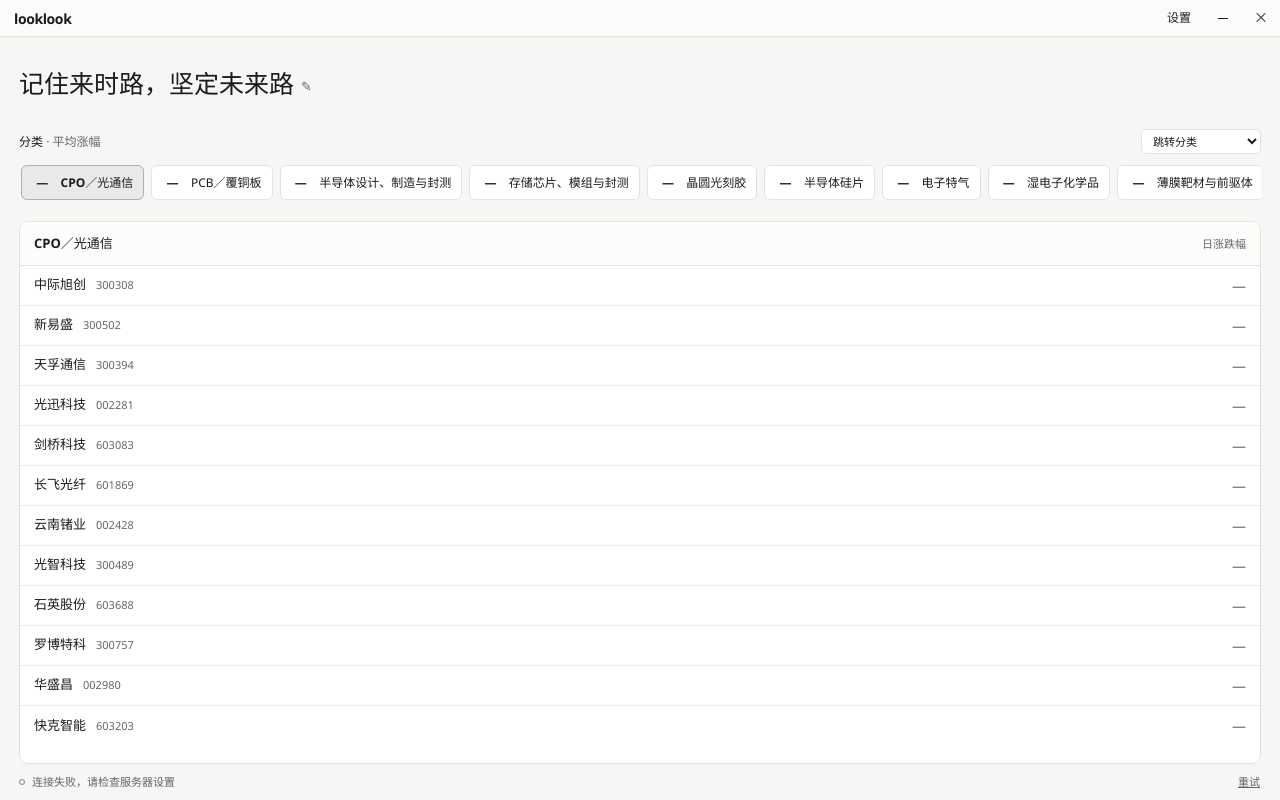
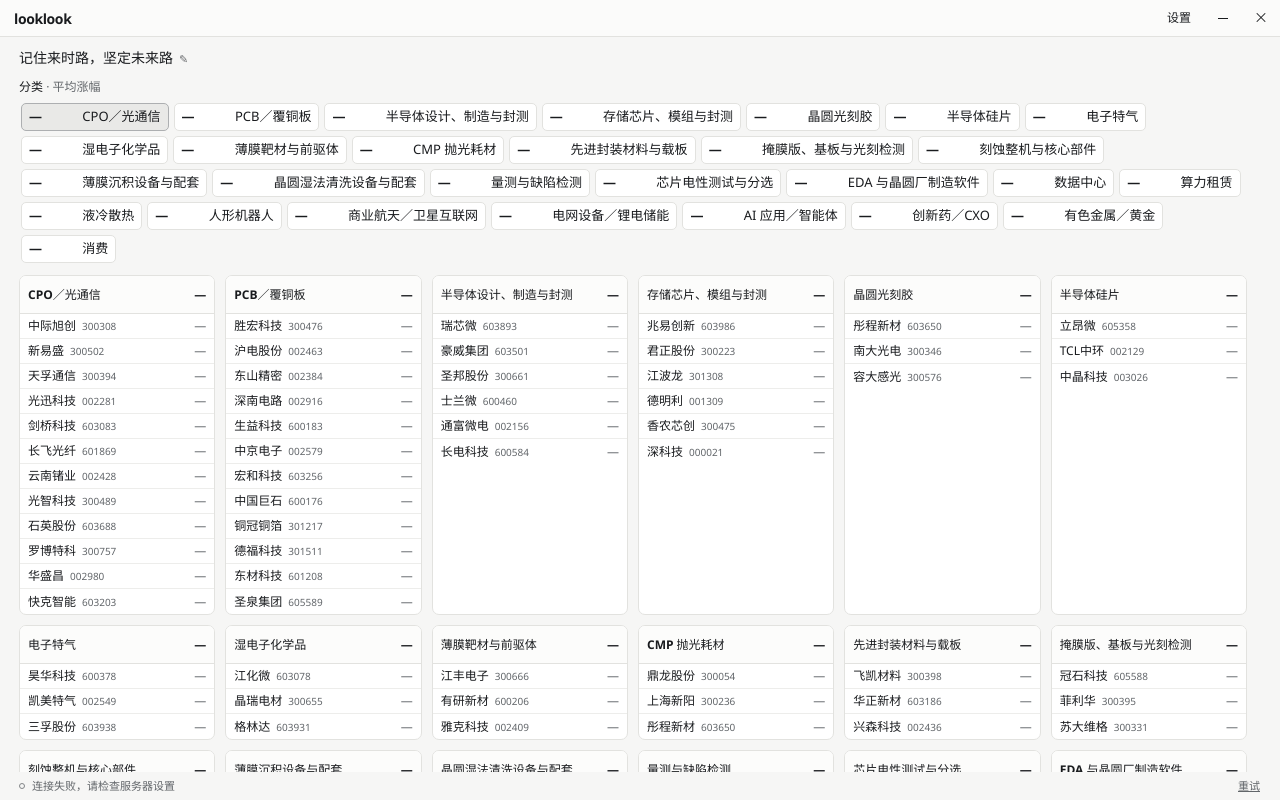
Before and after one commit to whath/looklook, a website built with Vite: page index.html in a window 1280 px wide. Built offline with nearby package versions, Linux system fonts and the light colour scheme; no server answers.

Commit message:
Show every category in the looklook quote grid

```diff
--- a/index.html
+++ b/index.html
@@ -32,21 +32,14 @@
           </form>
         </section>
 
-        <section class="categories" aria-label="分类行情">
+        <nav class="categories" aria-labelledby="category-label">
           <div class="categories-heading">
             <span id="category-label">分类<span class="categories-caption"> · 平均涨幅</span></span>
-            <select id="category-select" aria-label="跳转分类"></select>
           </div>
-          <div id="quote-tabs" class="tab-list" role="tablist" aria-labelledby="category-label"></div>
-        </section>
+          <div id="quote-tabs" class="tab-list"></div>
+        </nav>
 
-        <section id="stock-panel" class="stock-panel" role="tabpanel" tabindex="0" aria-label="个股涨幅">
-          <div class="stock-list-header">
-            <h2 id="group-name"></h2>
-            <span>日涨跌幅</span>
-          </div>
-          <div id="stock-list" class="stock-list" role="list" aria-label="当前分类标的" tabindex="0"></div>
-        </section>
+        <section id="stock-grid" class="stock-grid" tabindex="0" aria-label="按分类查看个股日涨跌幅"></section>
 
         <footer class="status" aria-live="polite">
           <span class="status-mark" aria-hidden="true"></span>
--- a/package.json
+++ b/package.json
@@ -1,6 +1,6 @@
 {
   "name": "looklook",
-  "version": "0.1.0",
+  "version": "0.1.1",
   "private": true,
   "type": "module",
   "description": "Windows desktop watchlist for A-share quotes",
--- a/src-tauri/Cargo.toml
+++ b/src-tauri/Cargo.toml
@@ -1,6 +1,6 @@
 [package]
 name = "looklook"
-version = "0.1.0"
+version = "0.1.1"
 description = "A compact desktop watchlist"
 edition = "2021"
 rust-version = "1.90"
--- a/src-tauri/tauri.conf.json
+++ b/src-tauri/tauri.conf.json
@@ -1,7 +1,7 @@
 {
   "$schema": "https://schema.tauri.app/config/2",
   "productName": "looklook",
-  "version": "0.1.0",
+  "version": "0.1.1",
   "identifier": "com.whath.looklook",
   "build": {
     "beforeDevCommand": "npm run dev",
@@ -13,8 +13,8 @@
     "windows": [{
       "label": "main",
       "title": "looklook",
-      "width": 460,
-      "height": 620,
+      "width": 1120,
+      "height": 760,
       "minWidth": 360,
       "minHeight": 420,
       "center": true,
--- a/src/main.js
+++ b/src/main.js
@@ -37,9 +37,7 @@ const titleButton = el('edit-title');
 const titleForm = el('title-form');
 const titleInput = el('title-input');
 const tabs = el('quote-tabs');
-const categorySelect = el('category-select');
-const stockPanel = el('stock-panel');
-const stockList = el('stock-list');
+const stockGrid = el('stock-grid');
 const statusText = el('status-text');
 const retryButton = el('retry-quotes');
 const settingsDialog = el('settings-dialog');
@@ -113,7 +111,7 @@ let refreshing = false;
 let failure = '';
 let intervalHandle;
 let lastRequestAt = 0;
-const tabElements = new Map();
+const groupElements = new Map();
 
 function formatChange(value) {
   return Number.isFinite(value) ? percentFormatter.format(value / 100) : '—';
@@ -161,35 +159,56 @@ function categoryAverage(group) {
   return { value: count ? total / count : null, count };
 }
 
-function buildCategories() {
-  const jumpPrompt = new Option('跳转分类', '');
-  jumpPrompt.disabled = true;
-  jumpPrompt.selected = true;
-  categorySelect.append(jumpPrompt);
+function buildWatchlist() {
+  watchlist.groups.forEach((group, index) => {
+    const card = document.createElement('section');
+    card.id = `group-${group.id}`;
+    card.className = 'stock-card';
+    const header = document.createElement('header');
+    header.className = 'stock-list-header';
+    const heading = document.createElement('h2');
+    heading.id = `heading-${group.id}`;
+    heading.textContent = group.name;
+    card.setAttribute('aria-labelledby', heading.id);
+    const cardValue = document.createElement('span');
+    cardValue.className = 'card-value';
+    header.append(heading, cardValue);
 
-  let optionCategory;
-  let options;
-  watchlist.groups.forEach((group, index) => {
-    if (optionCategory !== group.category) {
-      optionCategory = group.category;
-      options = document.createElement('optgroup');
-      options.label = optionCategory;
-      categorySelect.append(options);
-    }
-    options.append(new Option(group.name, group.id));
+    const stockList = document.createElement('ul');
+    stockList.className = 'stock-list';
+    const stockValues = group.stocks.map((stock) => {
+      const row = document.createElement('li');
+      row.className = 'stock-row';
+      const identity = document.createElement('span');
+      identity.className = 'stock-identity';
+      const name = document.createElement('span');
+      name.className = 'stock-name';
+      name.textContent = stock.name;
+      const code = document.createElement('span');
+      code.className = 'stock-code';
+      code.textContent = stock.code;
+      identity.append(name, code);
+      const value = document.createElement('span');
+      value.className = 'stock-change';
+      row.append(identity, value);
+      stockList.append(row);
+      return value;
+    });
+    card.append(header, stockList);
+    stockGrid.append(card);
 
     const button = document.createElement('button');
     button.type = 'button';
     button.id = `tab-${group.id}`;
     button.className = 'quote-tab';
-    button.setAttribute('role', 'tab');
-    button.setAttribute('aria-controls', stockPanel.id);
+    button.setAttribute('aria-controls', card.id);
+    if (group === activeGroup) button.setAttribute('aria-current', 'location');
 
-    const value = document.createElement('span');
-    value.className = 'tab-value';
+    const tabValue = document.createElement('span');
+    tabValue.className = 'tab-value';
     const name = document.createElement('span');
     name.textContent = group.name;
-    button.append(value, name);
+    button.append(tabValue, name);
     button.addEventListener('click', () => selectGroup(group));
     button.addEventListener('keydown', (event) => {
       const size = watchlist.groups.length;
@@ -202,73 +221,44 @@ function buildCategories() {
       if (targetIndex === undefined) return;
       event.preventDefault();
       const target = watchlist.groups[targetIndex];
+      groupElements.get(target.id).button.focus({ preventScroll: true });
       selectGroup(target);
-      tabElements.get(target.id).button.focus({ preventScroll: true });
     });
-    tabElements.set(group.id, { button, value });
+    groupElements.set(group.id, { button, tabValue, card, cardValue, stockValues });
     tabs.append(button);
-  });
-  categorySelect.addEventListener('change', () => {
-    const group = watchlist.groups.find((entry) => entry.id === categorySelect.value);
-    if (group) selectGroup(group);
-    categorySelect.value = '';
   });
 }
 
-function renderCategories() {
+function renderQuotes() {
   for (const group of watchlist.groups) {
-    const nodes = tabElements.get(group.id);
-    const selected = group.id === activeGroup.id;
+    const { button, tabValue, cardValue, stockValues } = groupElements.get(group.id);
     const average = categoryAverage(group);
     const formatted = formatChange(average.value);
-    nodes.value.textContent = formatted;
+    tabValue.textContent = formatted;
+    cardValue.textContent = formatted;
     const label = `${group.name}，平均涨幅 ${formatted}，${average.count}/${group.stocks.length} 只有行情`;
-    nodes.button.title = label;
-    nodes.button.setAttribute('aria-label', label);
-    nodes.button.setAttribute('aria-selected', String(selected));
-    nodes.button.tabIndex = selected ? 0 : -1;
+    button.title = label;
+    button.setAttribute('aria-label', label);
+
+    group.stocks.forEach((stock, index) => {
+      const change = changes.get(stock.code);
+      const node = stockValues[index];
+      const missing = !Number.isFinite(change);
+      node.textContent = formatChange(change);
+      node.classList.toggle('missing', missing);
+      if (missing) node.title = '暂无有效报价';
+      else node.removeAttribute('title');
+    });
   }
-  stockPanel.setAttribute('aria-labelledby', `tab-${activeGroup.id}`);
 }
 
 function selectGroup(group) {
+  const { button, card } = groupElements.get(group.id);
+  groupElements.get(activeGroup.id).button.removeAttribute('aria-current');
   activeGroup = group;
   writePreference(groupKey, group.id);
-  renderCategories();
-  renderStocks();
-  stockList.scrollTop = 0;
-  tabElements.get(group.id).button.scrollIntoView({ block: 'nearest', inline: 'nearest' });
-}
-
-function renderStocks() {
-  el('group-name').textContent = activeGroup.name;
-  const contents = document.createDocumentFragment();
-  for (const stock of activeGroup.stocks) {
-    const row = document.createElement('div');
-    row.className = 'stock-row';
-    row.setAttribute('role', 'listitem');
-    const identity = document.createElement('div');
-    identity.className = 'stock-identity';
-    const name = document.createElement('span');
-    name.className = 'stock-name';
-    name.textContent = stock.name;
-    const code = document.createElement('span');
-    code.className = 'stock-code';
-    code.textContent = stock.code;
-    identity.append(name, code);
-
-    const change = document.createElement('span');
-    change.className = 'stock-change';
-    const value = changes.get(stock.code);
-    change.textContent = formatChange(value);
-    if (!Number.isFinite(value)) {
-      change.classList.add('missing');
-      change.title = '暂无有效报价';
-    }
-    row.append(identity, change);
-    contents.append(row);
-  }
-  stockList.replaceChildren(contents);
+  button.setAttribute('aria-current', 'location');
+  card.scrollIntoView({ block: 'start', inline: 'nearest' });
 }
 
 function marketDate(timestamp) {
@@ -344,8 +334,7 @@ async function refreshQuotes() {
     activeSnapshot = snapshot.data;
     changes = snapshot.values;
     failure = '';
-    renderCategories();
-    renderStocks();
+    renderQuotes();
   } catch (error) {
     if (revision !== connectionRevision) return;
     const message = String(error);
@@ -409,8 +398,7 @@ el('settings-form').addEventListener('submit', (event) => {
     activeSnapshot = null;
     changes = new Map();
     failure = '';
-    renderCategories();
-    renderStocks();
+    renderQuotes();
   }
   startPolling();
 });
@@ -425,8 +413,9 @@ if (isTauri()) {
 }
 
 renderTitle();
-buildCategories();
-renderCategories();
-renderStocks();
-tabElements.get(activeGroup.id).button.scrollIntoView({ block: 'nearest', inline: 'nearest' });
+buildWatchlist();
+renderQuotes();
+if (activeGroup !== watchlist.groups[0]) {
+  groupElements.get(activeGroup.id).card.scrollIntoView({ block: 'start', inline: 'nearest' });
+}
 startPolling();
--- a/src/styles.css
+++ b/src/styles.css
@@ -79,32 +79,35 @@ button:focus-visible, input:focus-visible, select:focus-visible, section:focus-v
 
 .workspace {
   min-height: 0;
+  min-width: 0;
   flex: 1;
   display: flex;
   flex-direction: column;
   padding: 0 19px;
+  overflow-y: auto;
 }
 
 .heading {
+  flex: 0 0 auto;
   display: flex;
-  min-height: 91px;
+  min-height: 41px;
   align-items: center;
-  padding: 13px 0 10px;
+  padding: 3px 0;
 }
 
-.heading h1 { min-width: 0; margin: 0; font-size: clamp(17px, 5.4vw, 25px); line-height: 1.35; }
+.heading h1 { min-width: 0; margin: 0; font-size: 14px; line-height: 1.4; }
 .heading-button {
   max-width: 100%;
   padding: 5px 9px 5px 0;
   border: 0;
   background: transparent;
   text-align: left;
-  font-weight: 650;
+  font-weight: 500;
   overflow-wrap: anywhere;
 }
 
 .heading-button:hover { text-decoration: underline; text-decoration-thickness: 1px; text-underline-offset: 5px; }
-.heading-button::after { content: '✎'; margin-left: 7px; font-size: 13px; color: #6b6d70; vertical-align: 2px; }
+.heading-button::after { content: '✎'; margin-left: 6px; font-size: 11px; color: #6b6d70; }
 
 .title-form {
   width: 100%;
@@ -115,106 +118,119 @@ button:focus-visible, input:focus-visible, select:focus-visible, section:focus-v
 .title-form input { flex: 1; min-width: 0; }
 .title-form button { flex: 0 0 auto; }
 
-.categories { padding-bottom: 14px; }
+.categories { flex: 0 0 auto; padding-bottom: 9px; }
 .categories-heading {
-  min-height: 27px;
-  margin-bottom: 7px;
-  display: flex;
-  align-items: center;
-  justify-content: space-between;
+  margin-bottom: 4px;
   font-size: 12px;
   font-weight: 600;
-  gap: 8px;
 }
 .categories-caption { color: var(--muted); font-weight: 400; }
 
-#category-select {
-  max-width: 120px;
-  background: var(--paper);
-  border: 1px solid var(--line);
-  border-radius: 5px;
-  font-size: 11px;
-  padding: 3px 4px 3px 7px;
-}
-
 .tab-list {
   display: flex;
-  gap: 7px;
-  padding: 3px 2px 7px;
-  overflow-x: auto;
-  scrollbar-color: #c6c7c7 transparent;
-  scrollbar-width: thin;
+  flex-wrap: wrap;
+  gap: 5px;
+  padding: 3px 2px;
 }
 
 .quote-tab {
-  min-height: 35px;
-  flex: 0 0 auto;
+  min-height: 28px;
+  max-width: 100%;
   display: inline-flex;
   align-items: center;
-  gap: 8px;
-  padding: 5px 10px;
-  white-space: nowrap;
+  gap: 5px;
+  padding: 3px 7px;
   border: 1px solid var(--line);
-  border-radius: 6px;
+  border-radius: 5px;
   background: var(--paper);
-  font-size: 12px;
+  font-size: 13px;
+  line-height: 1.35;
+  text-align: left;
+  overflow-wrap: anywhere;
 }
 
 .quote-tab:hover { border-color: #9da0a2; }
-.quote-tab[aria-selected='true'] { background: #e9e9e7; border-color: #adafb1; font-weight: 600; }
-.tab-value { min-width: 3ch; font-weight: 650; font-variant-numeric: tabular-nums; }
+.quote-tab[aria-current='location'] { background: #e9e9e7; border-color: #adafb1; }
+.tab-value {
+  min-width: 6.5ch;
+  flex-shrink: 0;
+  font-weight: 650;
+  font-variant-numeric: tabular-nums;
+  white-space: nowrap;
+}
 
-.stock-panel {
-  flex: 1;
-  min-height: 0;
-  display: flex;
-  flex-direction: column;
+.stock-grid {
+  flex: 1 0 0;
+  min-height: 156px;
+  display: grid;
+  grid-template-columns: repeat(auto-fill, minmax(min(100%, 196px), 1fr));
+  grid-auto-rows: max-content;
+  align-content: start;
+  gap: 10px;
+  padding-right: 4px;
+  overflow-y: auto;
+  scrollbar-color: #c6c7c7 transparent;
+  scrollbar-width: thin;
+  scrollbar-gutter: stable;
+  container-type: size;
+}
+
+/* Give the last row enough scroll room to reach the top, too. */
+.stock-grid::after {
+  content: '';
+  grid-column: 1 / -1;
+  height: max(0px, calc(100cqh - 190px));
+}
+
+.stock-grid:focus-visible { outline-offset: -2px; }
+
+.stock-card {
+  min-width: 0;
   border: 1px solid var(--line);
-  border-radius: 9px;
+  border-radius: 7px;
   background: var(--paper);
   overflow: hidden;
 }
 
 .stock-list-header {
-  flex: 0 0 auto;
   display: flex;
-  align-items: baseline;
+  align-items: center;
   justify-content: space-between;
-  gap: 8px;
-  min-height: 43px;
-  padding: 12px 14px;
+  gap: 5px;
+  min-height: 38px;
+  padding: 4px 8px;
   border-bottom: 1px solid var(--line);
   background: #fcfcfb;
 }
-.stock-list-header h2 { margin: 0; font-size: 13px; line-height: 1.4; font-weight: 650; }
-.stock-list-header span { flex-shrink: 0; font-size: 11px; color: var(--muted); }
+.stock-list-header h2 { margin: 0; font-size: 12px; line-height: 1.3; font-weight: 650; overflow-wrap: anywhere; }
+.card-value {
+  flex-shrink: 0;
+  font-size: 12px;
+  font-weight: 650;
+  font-variant-numeric: tabular-nums;
+}
 
-.stock-list {
-  min-height: 0;
-  overflow: auto;
-  scrollbar-color: #c6c7c7 transparent;
-  scrollbar-width: thin;
-}
-.stock-list:focus-visible { outline: 2px solid #4c5156; outline-offset: -2px; }
+.stock-list { margin: 0; padding: 0; list-style: none; }
 
 .stock-row {
-  min-height: 40px;
+  min-height: 25px;
   display: flex;
   align-items: center;
   justify-content: space-between;
-  gap: 12px;
-  padding: 8px 14px;
+  gap: 5px;
+  padding: 3px 8px;
   border-bottom: 1px solid #ededeb;
 }
 .stock-row:last-child { border-bottom: 0; }
-.stock-identity { display: flex; align-items: baseline; flex-wrap: wrap; column-gap: 10px; min-width: 0; }
-.stock-name { font-size: 13px; font-weight: 550; }
-.stock-code { font-size: 11px; color: var(--muted); font-variant-numeric: tabular-nums; }
-.stock-change { flex: 0 0 auto; font-variant-numeric: tabular-nums; font-weight: 600; }
+.stock-identity { display: flex; align-items: baseline; flex-wrap: wrap; column-gap: 6px; min-width: 0; }
+.stock-name { font-size: 12px; font-weight: 550; }
+.stock-code { font-size: 10px; color: var(--muted); font-variant-numeric: tabular-nums; }
+.stock-change { flex: 0 0 auto; font-size: 12px; font-variant-numeric: tabular-nums; font-weight: 600; }
 .stock-change.missing { color: var(--muted); font-weight: 400; }
 
 .status {
-  min-height: 36px;
+  flex: 0 0 auto;
+  min-height: 28px;
   display: flex;
   align-items: center;
   gap: 7px;
@@ -253,8 +269,6 @@ input, .dialog-actions button, .title-form button {
 .dialog-actions button:hover, .title-form button:hover { background: #efefed; }
 .dialog-actions .primary-button { background: #efefed; border-color: #7e8285; font-weight: 600; }
 
-@media (max-height: 465px) {
-  .heading { min-height: 66px; }
-  .categories { padding-bottom: 9px; }
-  .stock-row { min-height: 36px; }
+@media (max-width: 500px) {
+  .workspace { padding-inline: 10px; }
 }
```
Also changed, not shown: README.md, 2 other files.
